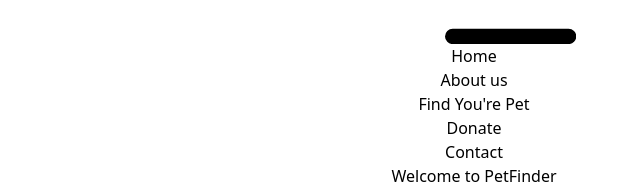
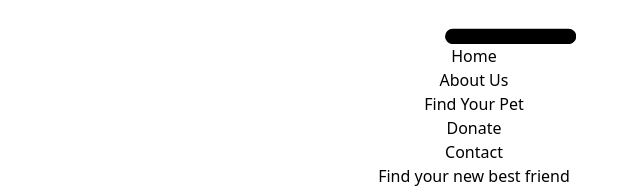
Before and after one commit to antoan-97/Pet-Finder, a React (Vite) app in the folder client/: page / in a window 1280 px wide. Shown: the part 763-952 px from the top of the page, without its empty margins (166-806 px from the left). Built offline with nearby package versions, Linux system fonts and the light colour scheme.

Commit message:
Add static home page and navbar

```diff
--- a/client/index.html
+++ b/client/index.html
@@ -6,7 +6,7 @@
     <meta name="viewport" content="width=device-width, initial-scale=1.0" />
     <title>PetFinder</title>
   </head>
-  <body class="bg-blue-500">
+  <body class="bg-green-300">
     <div id="root"></div>
     <script type="module" src="/src/main.jsx"></script>
   </body>
--- a/client/src/App.jsx
+++ b/client/src/App.jsx
@@ -1,4 +1,5 @@
 import './App.css'
+import Home from './components/home/Home'
 import Navbar from './components/navbar/Navbar'
 
 function App() {
@@ -6,8 +7,7 @@
   return (
     <div className='bg-green-500' >
           <Navbar />
-
-      <h1 className="text-3xl fond-bold">Welcome to PetFinder</h1>
+          <Home />
     </div>
   )
 }
--- /dev/null
+++ b/client/src/components/home/Home.jsx
@@ -0,0 +1,12 @@
+export default function Home() {
+    return (
+        <div>
+
+
+            <h1 className="text-3xl fond-bold">Find your new best friend</h1>
+
+
+
+        </div>
+    );
+}
--- a/client/src/components/navbar/Navbar.jsx
+++ b/client/src/components/navbar/Navbar.jsx
@@ -9,10 +9,10 @@
             >
                 <img
                     src="images/logo.png"
-                        className="h-18 w-24"
+                    className="h-12 w-auto" // Adjusted size for better responsiveness
                     alt="Flowbite Logo"
                 />
-                    <span className="self-center text-2xl font-semibold whitespace-nowrap dark:text-white">
+                <span className="self-center text-xl font-semibold whitespace-nowrap dark:text-white">
                     PetFinder
                 </span>
             </a>
@@ -56,7 +56,7 @@
                             href="#"
                             className="block py-2 px-3 text-gray-900 rounded hover:bg-gray-100 md:hover:bg-transparent md:border-0 md:hover:text-blue-700 md:p-0 dark:text-white md:dark:hover:text-blue-500 dark:hover:bg-gray-700 dark:hover:text-white md:dark:hover:bg-transparent"
                         >
-                                About us
+                            About Us
                         </a>
                     </li>
                     <li>
@@ -64,7 +64,7 @@
                             href="#"
                             className="block py-2 px-3 text-gray-900 rounded hover:bg-gray-100 md:hover:bg-transparent md:border-0 md:hover:text-blue-700 md:p-0 dark:text-white md:dark:hover:text-blue-500 dark:hover:bg-gray-700 dark:hover:text-white md:dark:hover:bg-transparent"
                         >
-                                Find You're Pet
+                            Find Your Pet
                         </a>
                     </li>
                     <li>
```
Also changed, not shown: 2 other files (tests, documents, lock files or other folders). Lines whose indentation alone changed are shown as unchanged.
